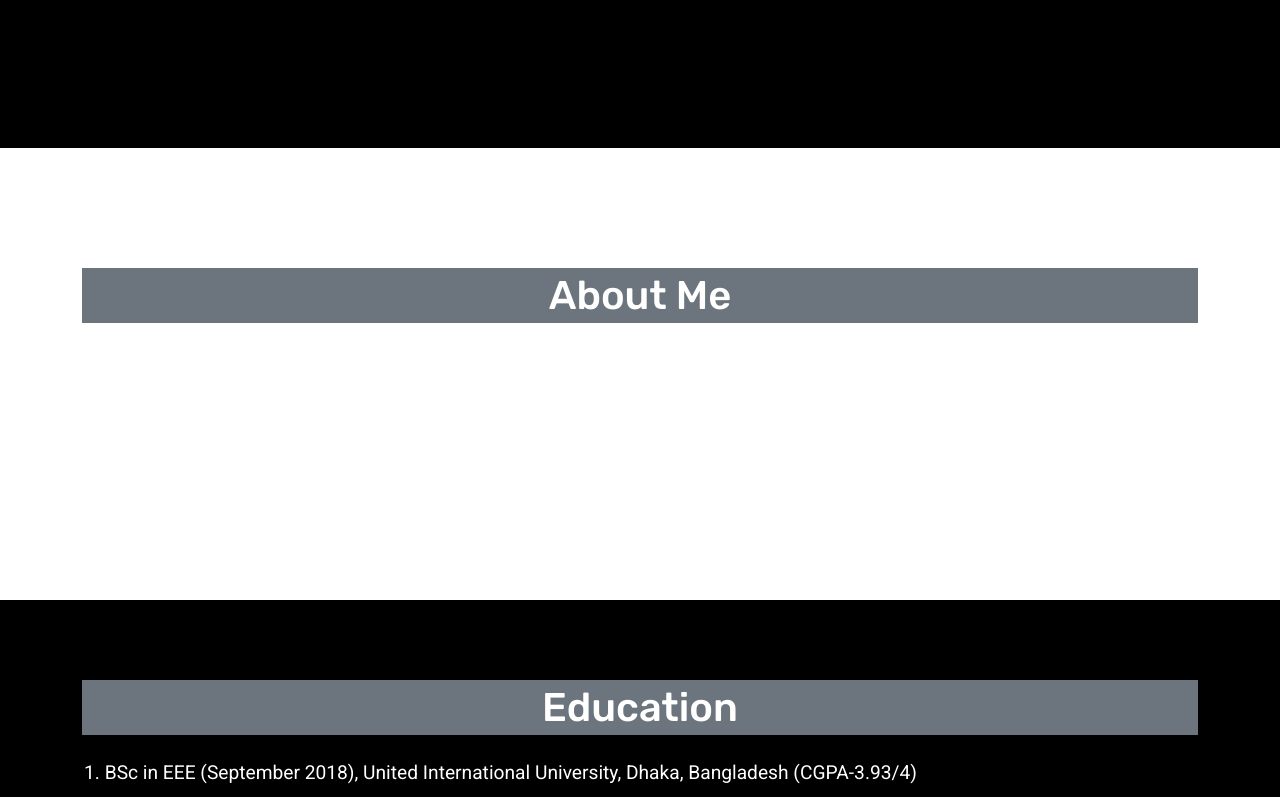
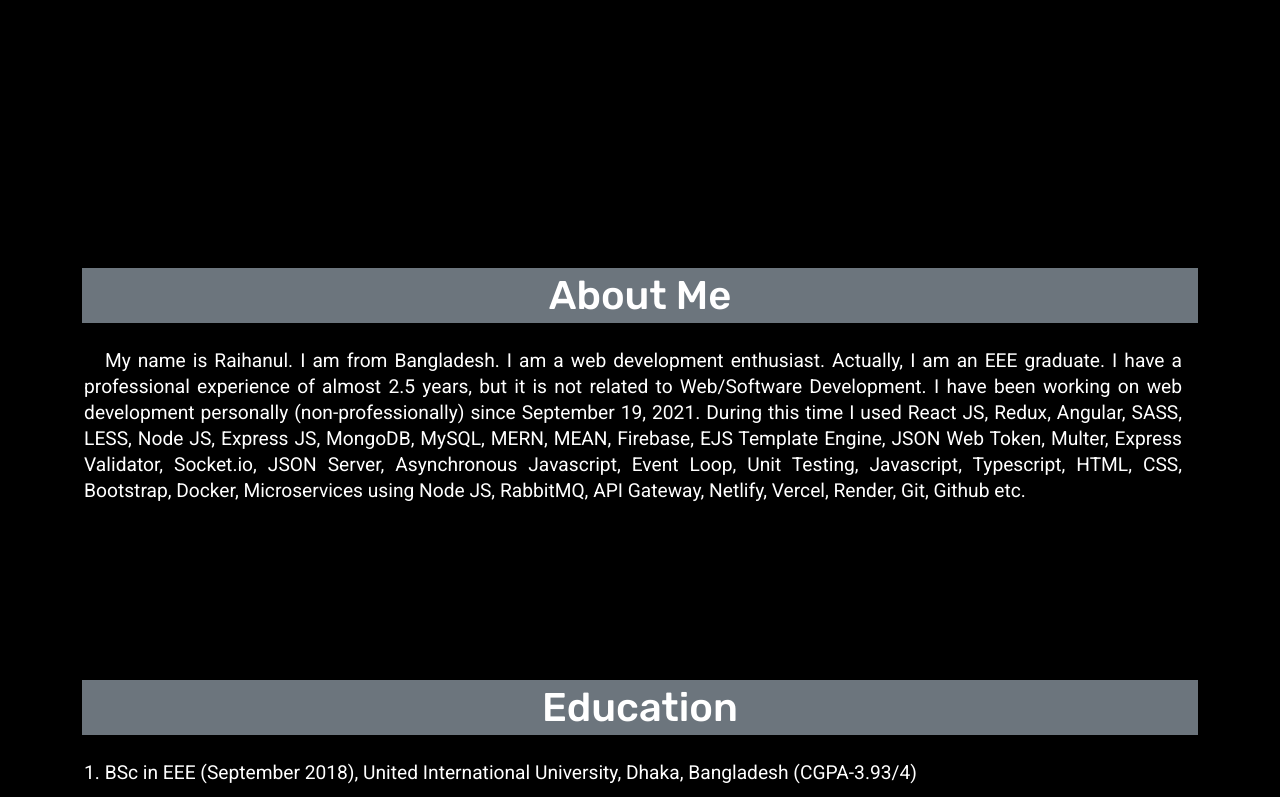
Before and after one commit to RRaihan1234/My_Portfolio_HTML_CSS_Bootstrap, a plain HTML site: page index.html in a window 1280 px wide. Shown: the part 652-1449 px from the top of the page. Drawn offline with nearby package versions, Linux system fonts and the light colour scheme.

Commit message:
initial commit

```diff
--- a/index.html
+++ b/index.html
@@ -84,7 +84,7 @@
 
 
     <!-- My About section start -->
-    <section id="about" class="about_wrapper bg-white pt-5">
+    <section id="about" class="about_wrapper bg-black pt-5">
         <div class="container">
             <div class="row">
                 <div class="col-sm-12 text-left">
```
